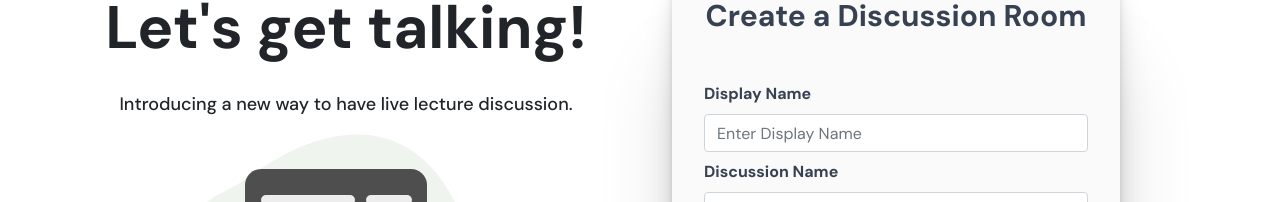
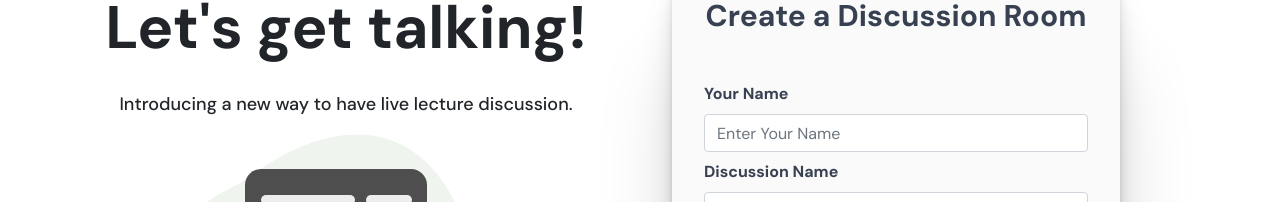
Before and after one commit to seniordesign-ufl/qaclient, a React (Create React App) app: page / in a window 1280 px wide. Shown: the part 151-353 px from the top of the page. Built offline with nearby package versions, Linux system fonts and the light colour scheme.

Commit message:
Changed display name on LandingPage.js

```diff
--- a/src/Views/LandingPage.js
+++ b/src/Views/LandingPage.js
@@ -63,14 +63,14 @@ function Landing(props) {
                             <h3 className="font-bold text-3xl mb-10 text-gray-700">Create a Discussion Room</h3>
                             <form onSubmit={handleGenerateClick}>
                                 <label htmlFor="displayName" className="float-left text-gray-700 text-md font-bold mt-2">
-                                    Display Name
+                                    Your Name
                                 </label>
                                 <input
                                     type="text"
                                     id="displayName"
                                     className="form-control w-full"
                                     aria-describedby="passwordHelpBlock"
-                                    placeholder="Enter Display Name"
+                                    placeholder="Enter Your Name"
                                     onChange={(e) => updateName(e.target.value)}
                                 />
                                 <label htmlFor="discussionName" className="float-left text-gray-700 text-md font-bold mt-2">
```
